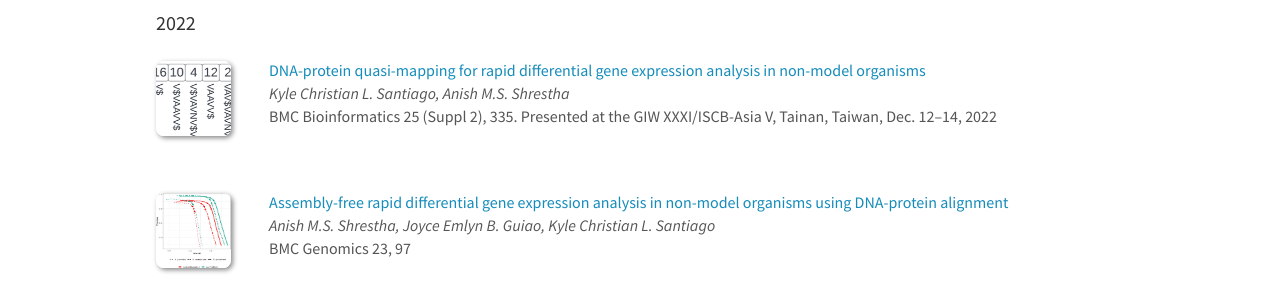
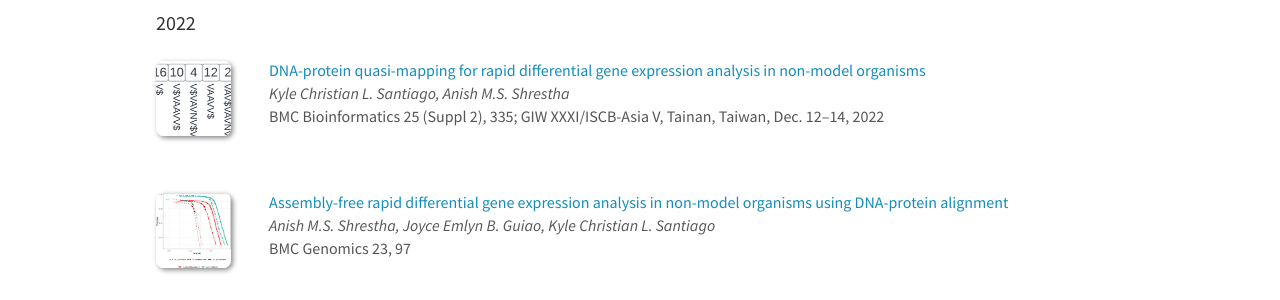
Before and after one commit to bioinfodlsu/bioinfodlsu.github.io, a Jekyll site: the page built from _pages/publications.md, in a window 1280 px wide and 900 px high, scrolled down 745 px. Shown: the part 154-454 px from the top of the window. Built offline with Jekyll 4.4.1, drawn with Linux system fonts in a browser that asks for light colours; nearby versions of some CDN libraries.

Commit message:
Update SAMAR-lite entry (journal; conference format)

```diff
--- a/_data/publist.yml
+++ b/_data/publist.yml
@@ -58,7 +58,7 @@
   authors: Kyle Christian L. Santiago, Anish M.S. Shrestha
   link:
       url: https://doi.org/10.1186/s12859-024-05924-1
-      display: BMC Bioinformatics 25 (Suppl 2), 335. Presented at the GIW XXXI/ISCB-Asia V, Tainan, Taiwan, Dec. 12–14, 2022
+      display: BMC Bioinformatics 25 (Suppl 2), 335; GIW XXXI/ISCB-Asia V, Tainan, Taiwan, Dec. 12–14, 2022
   highlight: 0
   year: 2022
 
```
